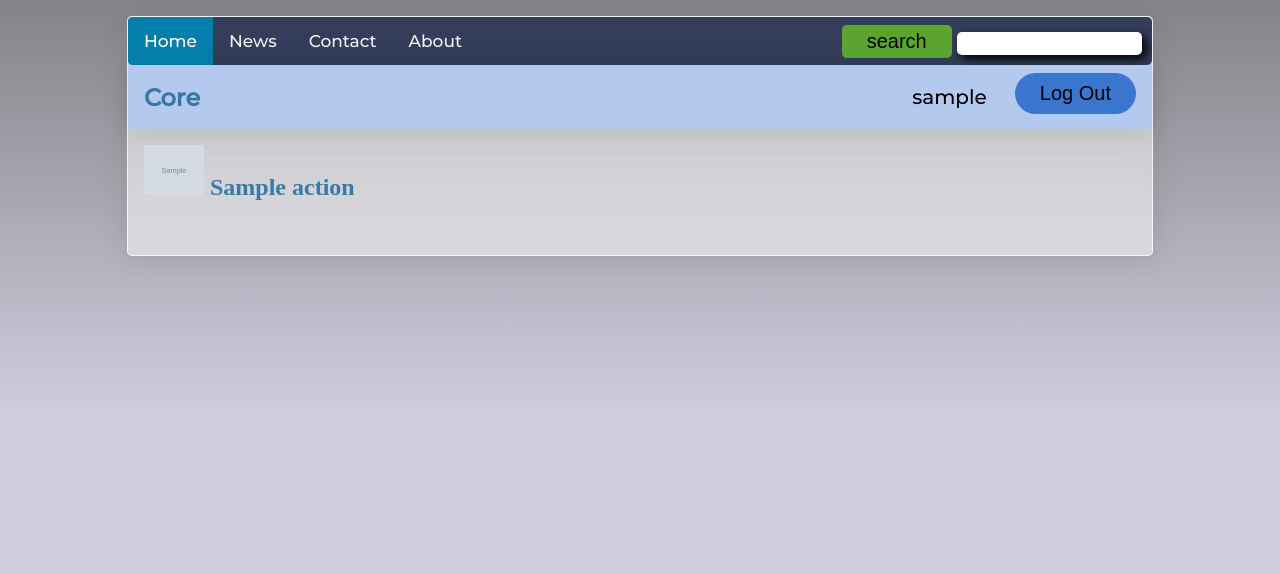
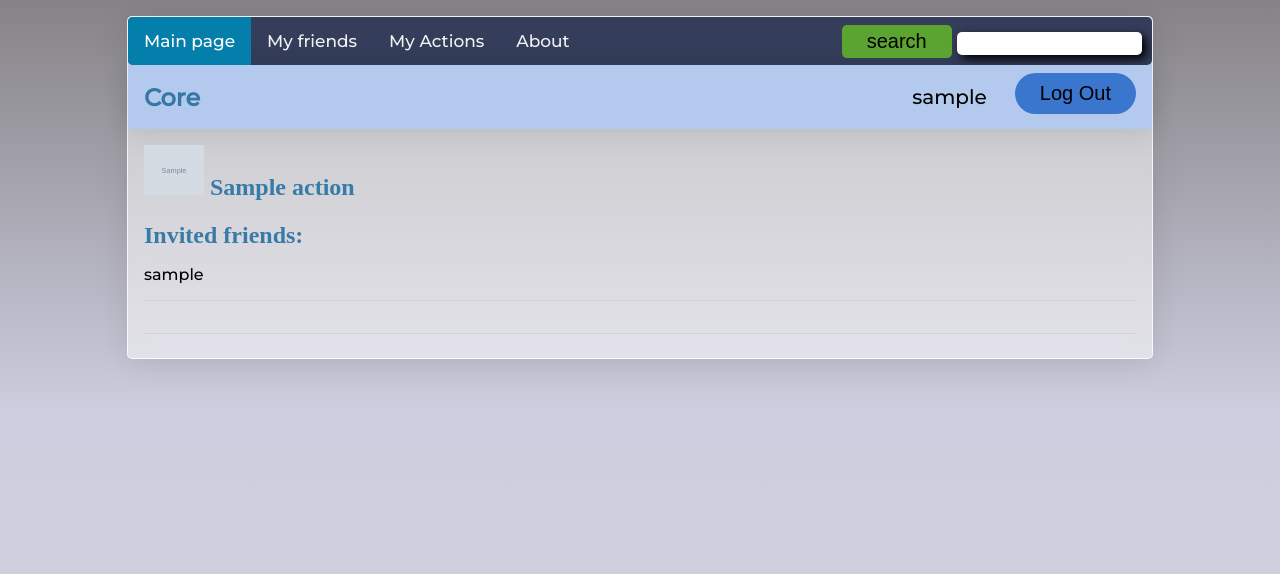
Before and after one commit to artur24814/GiftsCenter, a Flask app: template core/templates/main/action.html in a window 1280 px wide. Shown: the top 574 px of the page. Run offline with Flask 2, Linux system fonts and the light colour scheme; the visitor is signed in with stand-in values (Sample User, id 1); the template is opened without the code that fills it: most values are stand-ins (such as "Sample title", 1, 10 or a date in 2020); grey boxes marked "Sample" are stand-in pictures; a database or web service that is not in the repository returns one stand-in record (values such as "Sample title"); some libraries are stand-ins or nearby versions.

Commit message:
finshed project 🏁

```diff
--- a/core/__init__.py
+++ b/core/__init__.py
@@ -37,5 +37,6 @@
     app.add_url_rule('/', endpoint='index')
     app.add_url_rule('/search', endpoint='search')
     app.add_url_rule('/confirm/<int:id>/action', endpoint='confirm')
+    app.add_url_rule('/add-friend/<int:id>', endpoint='add-friend')
 
     return app
--- a/core/main.py
+++ b/core/main.py
@@ -5,7 +5,7 @@
 from werkzeug.exceptions import abort
 from core.auth import login_required
 from core.db import create_conn
-from .models import Actions, User, Items
+from .models import Actions, User, Items, UsersActions, UserFriends
 from PIL import Image
 import os
 
@@ -33,11 +33,14 @@
 @bp.route('/create', methods=('GET', 'POST'))
 @login_required
 def create():
+    cnx, cursor = create_conn()
+    users = UserFriends.get_friends(cursor, g.user.id)
     if request.method == 'POST':
         title = request.form['title']
         descriptions = request.form['descriptions']
         date = request.form['date']
         img = request.files['image']
+        friends = request.form.getlist('friends')
 
         error = None
 
@@ -61,24 +64,29 @@
         if error is not None:
             flash(error)
         else:
-            cnx, cursor = create_conn()
             action = Actions(id_user=g.user.id, title=title, descriptions=descriptions, date=date, image=image_name)
             if action.create(cursor) != 'Error date format!':
                 if image_name != '/media/ico.png':
-                    print(str(os.getcwd()))
                     current_path = str(os.getcwd()) + '/core/static'
-                    print(os.path.join(os.path.normcase(current_path), image_name))
                     opened_img.save(current_path + image_name)
+                try:
+                    for friend in friends:
+                        user_action = UsersActions(int(friend), action.id)
+                        user_action.create(cursor)
+                except:
+                    flash('Upss... some friend not added, please add they manual')
+                    pass
                 cnx.close()
                 return redirect(url_for('index'))
             flash('Error date format!')
 
-    return render_template('main/create.html')
+    return render_template('main/create.html', users=users)
 
 
 def get_action(id, check_author=True):
     cnx, cursor = create_conn()
     action = Actions.get_by_id(cursor, id)
+    users = UsersActions.get_all_users(cursor, id)
     cnx.close()
     if action is None:
         abort(404, f"Post id {id} doesn't exist.")
@@ -86,13 +94,13 @@
     # if check_author and action.id_user != g.user.id:
     #     abort(403)
 
-    return action
+    return action, users
 
 
 @bp.route('/<int:id>/update', methods=('GET', 'POST'))
 @login_required
 def update(id):
-    action = get_action(id)
+    action, users = get_action(id)
 
     if request.method == 'POST':
         title = request.form['title']
@@ -116,7 +124,7 @@
                 return redirect(url_for('index'))
             flash('Error date format!')
 
-    return render_template('main/update.html', action=action)
+    return render_template('main/update.html', action=action, users=users)
 
 
 @bp.route('/<int:id>/delete', methods=('POST',))
@@ -132,9 +140,10 @@
 @bp.route('/<int:id>/action', methods=('GET', 'POST'))
 @login_required
 def action(id):
-    action = get_action(id)
+    action, users = get_action(id)
     cnx, cursor = create_conn()
     items = Items.get_items(cursor, action.id)
+    all_users = UserFriends.get_friends(cursor, g.user.id)
     if action.img is None:
         action.img = 'ico.png'
     cnx.close()
@@ -149,7 +158,7 @@
             cnx.close()
             if created is not False:
                 return redirect(url_for('main.action', id=id))
-    return render_template('main/action.html', action=action, items=items)
+    return render_template('main/action.html', action=action, items=items, users=users, all_users=all_users)
 
 def get_item(id, check_author=True):
     cnx, cursor = create_conn()
@@ -180,3 +189,50 @@
     else:
         flash("you already chosen one item, can't choose new")
     return redirect(url_for('main.action', id=item.id_actions))
+
+@bp.route('/add_friend/<int:id>', methods=['GET'])
+@login_required
+def add_friend(id):
+    cnx, cursor = create_conn()
+    user = User.get_user_by_id(cursor, id)
+    if user is None:
+        flash('This user is not exist')
+        return redirect(url_for('index'))
+
+    user_friend = UserFriends(g.user.id, id)
+    if user_friend.create(cursor) is True:
+        flash(f'You and {user.username} now are friends')
+    cnx.close()
+    return redirect(url_for('index'))
+
+@bp.route('/my_friends', methods=['GET'])
+@login_required
+def my_friends():
+    cnx, cursor = create_conn()
+    users = UserFriends.get_friends(cursor, g.user.id)
+    cnx.close()
+    return render_template('main/my_friends.html', users=users)
+
+@bp.route('/add_friend_to_actions/<int:id>', methods=['POST'])
+@login_required
+def add_to_action(id):
+    if request.method == 'POST':
+        friends = request.form.getlist('friends')
+        action, users = get_action(id)
+        cnx, cursor = create_conn()
+        try:
+            for friend in friends:
+                user_action = UsersActions(int(friend), action.id)
+                user_action.create(cursor)
+        except:
+            flash('Upss... some friend not added, please add they manual')
+            pass
+        cnx.close()
+        return redirect(url_for('main.action', id=id))
+
+@bp.route('/users-actions/<int:id>', methods=['GET'])
+@login_required
+def user_actions(id):
+    cnx, cursor = create_conn()
+    actions = Actions.set_users_action(cursor, id)
+    return render_template('main/user_actions.html', actions=actions)
--- a/core/models.py
+++ b/core/models.py
@@ -1,4 +1,6 @@
 from core.core_security import hash_password
+from flask import current_app, url_for
+from flask_mail import Mail, Message
 
 import datetime
 
@@ -308,6 +310,12 @@
             values = (self.id_user, self.id_action)
             cursor.execute(sql, values)
             self._id = cursor.fetchone()
+            user = User.get_user_by_id(cursor, self.id_user)
+            action = Actions.get_by_id(cursor, self.id_action)
+            mail = Mail(current_app)
+            msg = Message('Hello', sender='flaskApp@gmail.com', recipients=['artur24814@gmail.com'])
+            msg.body = f"Hello {user.username}, your was invited to {action.title} {url_for('main.action', id=action.id)}!!!"
+            mail.send(msg)
             return True
         else:
             return False
@@ -323,20 +331,19 @@
 
     @staticmethod
     def get_all_users(cursor, id_action):
-        sql = "SELECT * FROM users_actions WHERE id_action=%s"
+        sql = "SELECT id_user FROM users_actions WHERE id_action=%s"
         values = (id_action, )
         cursor.execute(sql, values)
         users = []
         for row in cursor.fetchall():
-            id_, id_user, id_action_ = row
-            loaded_user = UsersActions(id_user, id_action_)
-            loaded_user._id = id_
+            id_user = row
+            loaded_user = User.get_user_by_id(cursor, id_user)
             users.append(loaded_user)
         return users
 
 class UserFriends:
 
-    def __int__(self, id_user, friend):
+    def __init__(self, id_user, friend):
         self._id = -1
         self.id_user = id_user
         self.friend = friend
@@ -373,3 +380,14 @@
             return True
         else:
             return False
+
+    @staticmethod
+    def get_friends(cursor, id_user):
+        sql = "SELECT friend FROM friends WHERE id_user=%s"
+        cursor.execute(sql, (id_user,))
+        users = []
+        for row in cursor.fetchall():
+            id_ = row
+            loaded_user = User.get_user_by_id(cursor,id_)
+            users.append(loaded_user)
+        return users
--- a/core/templates/base.html
+++ b/core/templates/base.html
@@ -2,9 +2,11 @@
 <title>{% block title %}{% endblock %} - Core</title>
 <link rel="stylesheet" href="{{ url_for('static', filename='style.css') }}">
 <div class="topnav">
-  <a class="active" href="{{ url_for('index') }}">Home</a>
-  <a href="#news">News</a>
-  <a href="#contact">Contact</a>
+  <a class="active" href="{{ url_for('index') }}">Main page</a>
+  <a href="{{ url_for('main.my_friends') }}">My friends</a>
+  {% if g.user %}
+  <a href="{{ url_for('main.user_actions', id=g.user.id) }}">My Actions</a>
+  {% endif %}
   <a href="#about">About</a>
   <div class='search'>
     <form action="{{ url_for('search') }}" method="post">
--- a/core/templates/main/action.html
+++ b/core/templates/main/action.html
@@ -8,6 +8,25 @@
 {% endblock %}
 
 {% block content %}
+    <h1>Invited friends:</h1>
+      {% for user in users %}
+          <p>{{ user.username }}</p>
+      {% endfor %}
+    <hr>
+        {% if g.user.id == action.id_user %}
+          <form method="post" action="{{ url_for('main.add_to_action', id=action.id )}}">
+            <label for="friends">Add friends to your actions</label>
+                <select name="friends" id="friends" multiple size="4">
+                    <option value="0" disabled></option>
+                    {% for user in all_users %}
+                      <option value='{{ user.id }}'>{{ user.username }}</option>
+                      {% endfor %}
+                </select>
+              <hr>
+            <input type="submit" value="Add friend">
+          </form>
+        <hr>
+        {% endif %}
   {% for item in items %}
     <article class="post">
       <header>
--- a/core/templates/main/search.html
+++ b/core/templates/main/search.html
@@ -9,8 +9,11 @@
     <article class="post">
       <header>
         <div>
-          <a href="/" style='text-decoration: inherit;'><h1 >{{ user.username }}</h1></a>
+          <a href="{{ url_for('main.user_actions', id=user.id) }}" style='text-decoration: inherit;'><h1 >{{ user.username }}</h1></a>
         </div>
+        {% if q.user %}
+        <a class="action" href="{{ url_for('main.add_friend', id=user.id) }}" ><button class="confirm-button">Add to friends</button></a>
+        {% endif %}
       </header>
     </article>
     {% if not loop.last %}
```
Also changed, not shown: core/templates/main/create.html (+10 -0 lines), core/templates/main/my_friends.html (added, +21 -0 lines), core/templates/main/user_actions.html (added, +28 -0 lines), core/static/media/Chevrolet.jpg (added), core/static/media/IMG_2067.jpg (added), core/static/media/mangal.jpg (added).
